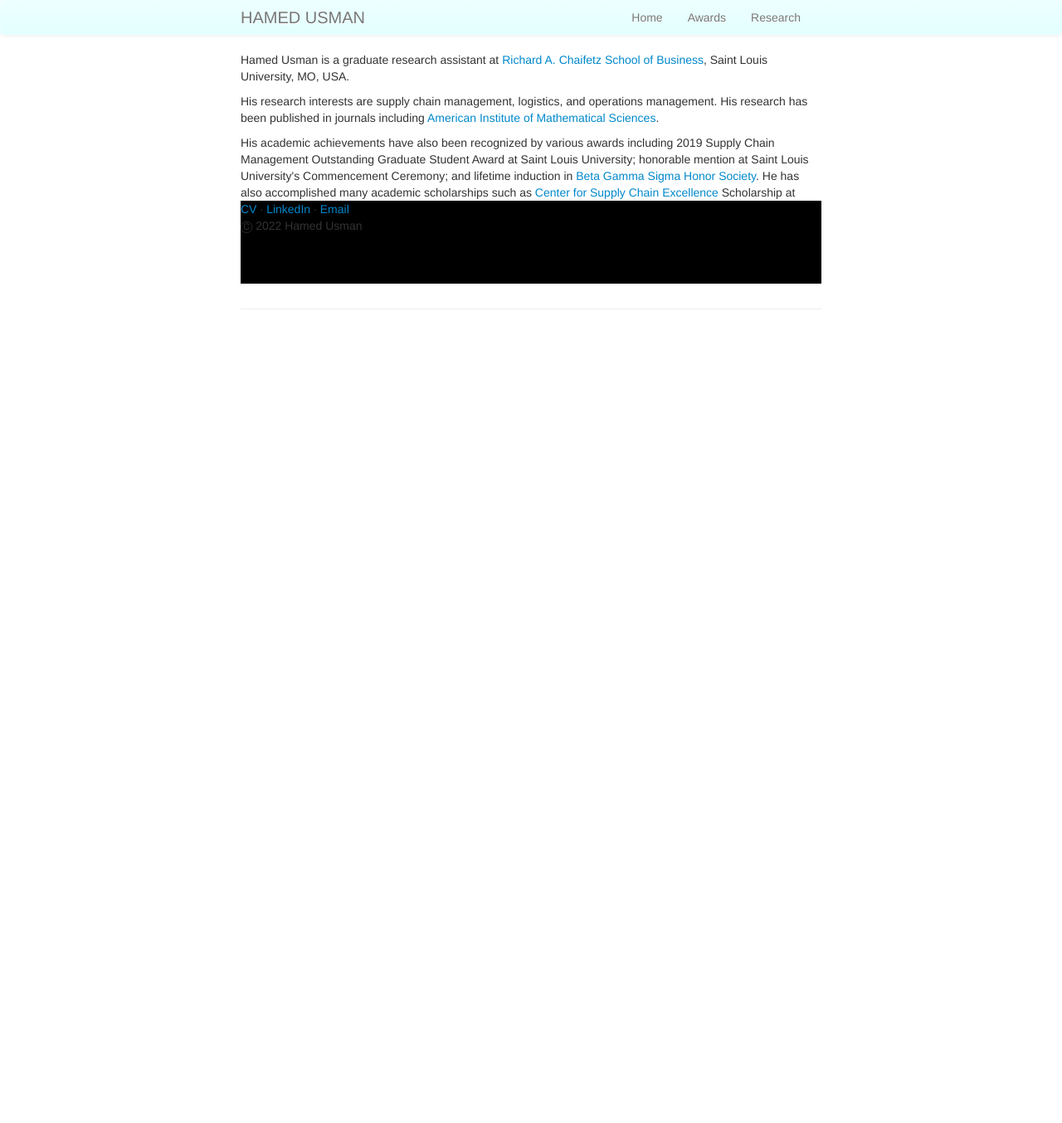
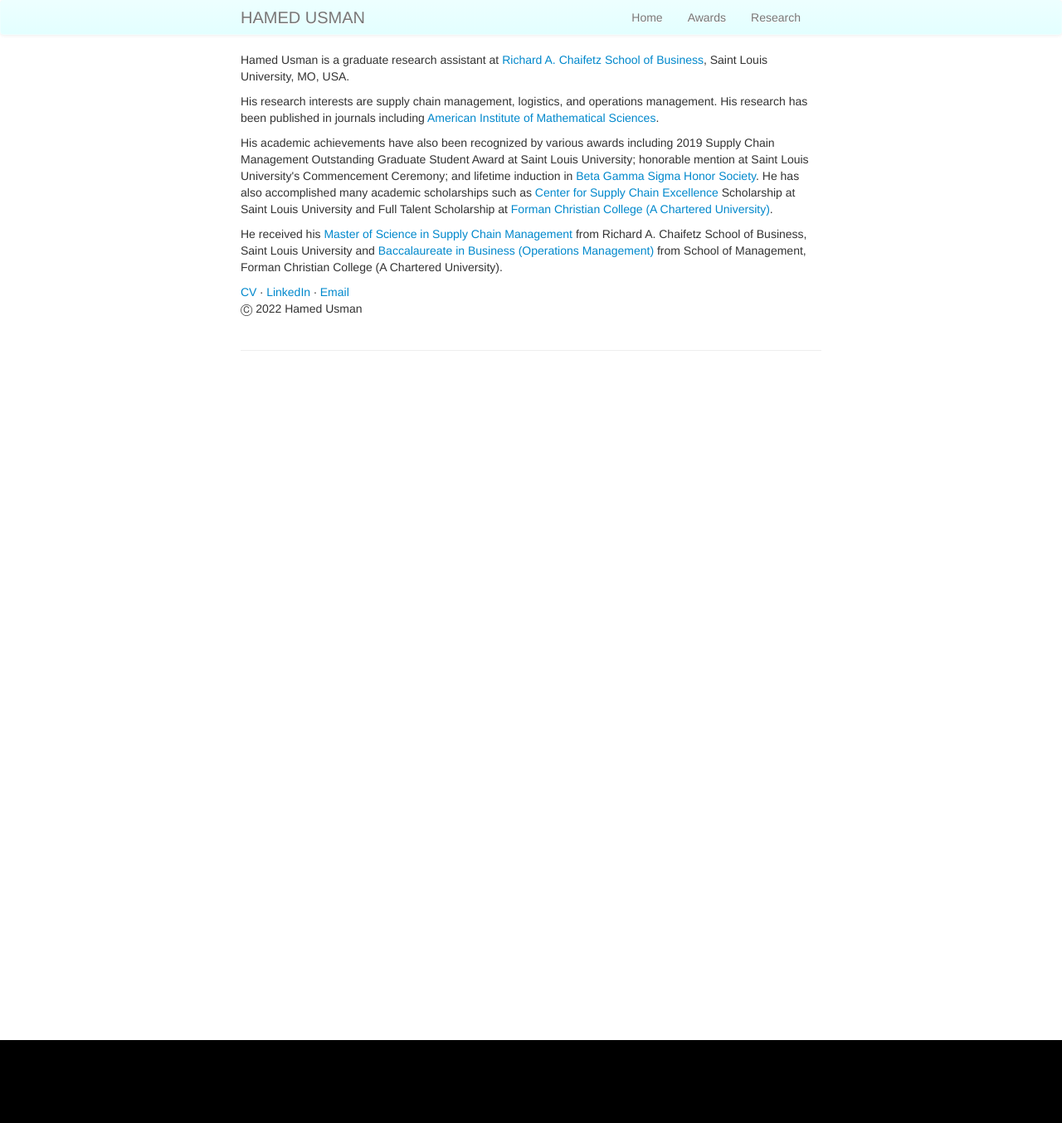
Before and after one commit to hamedusman/hamedusman.github.io, a Jekyll site: the page built from index.md, in a window 1280 px wide. Shown: the whole page at 83% size. Built offline with Jekyll 4.4.1, drawn with Linux system fonts in a browser that asks for light colours; before the commit the page ends 900 px from its top, so only the background shows below that.

Commit message:
Update style.css

```diff
--- a/assets/themes/twitter/css/style.css
+++ b/assets/themes/twitter/css/style.css
@@ -73,16 +73,16 @@
   height: 100%;
 }
 
-.container-footer {
+#container-footer {
   min-height: 100%;
 }
 
-.main {
+#main {
   overflow: auto;
   padding-bottom: 100px;
 }
 
-.footer {
+#footer {
   background-color: #000;
   position: relative;
   height: 100px;
```
